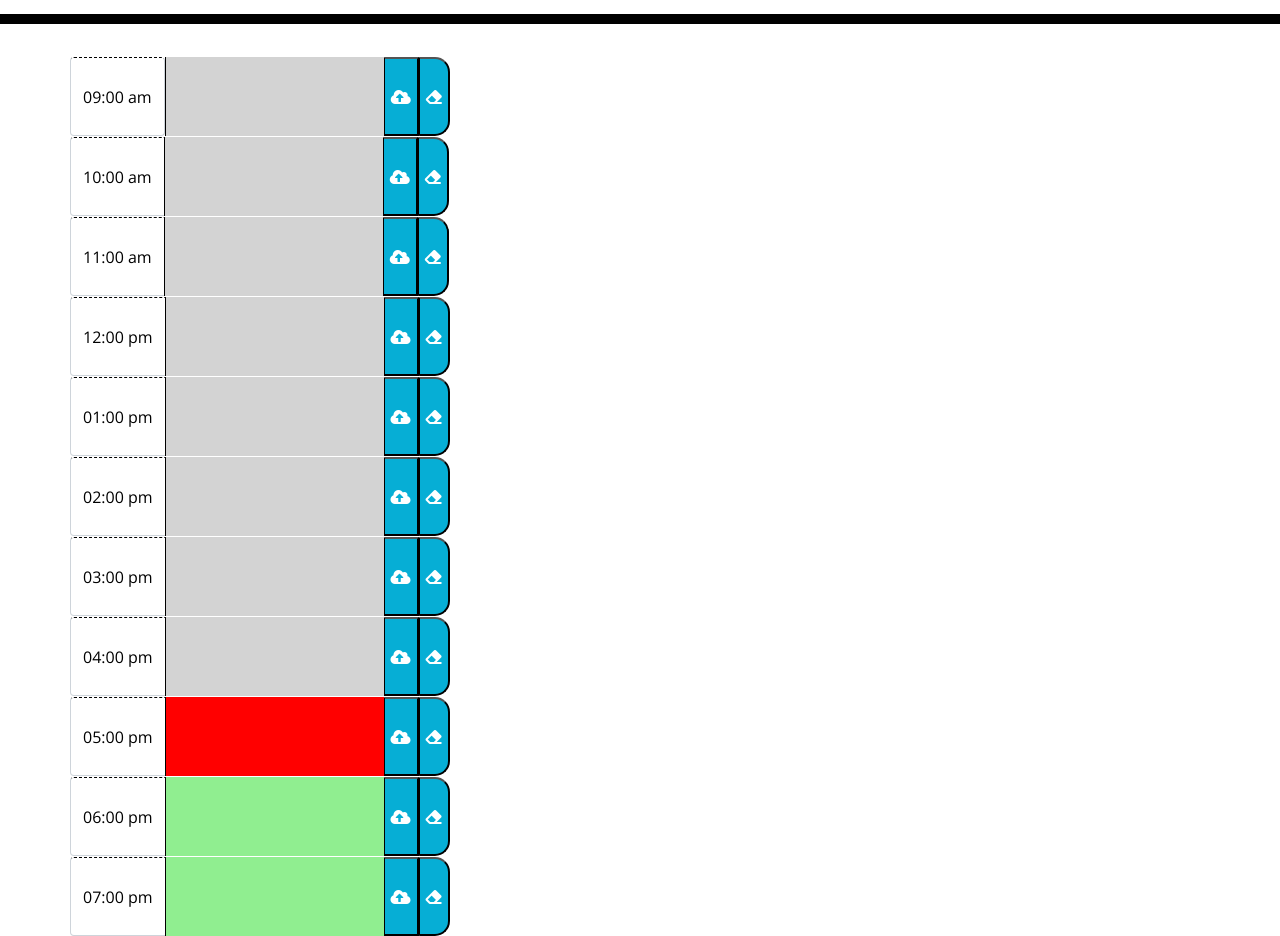
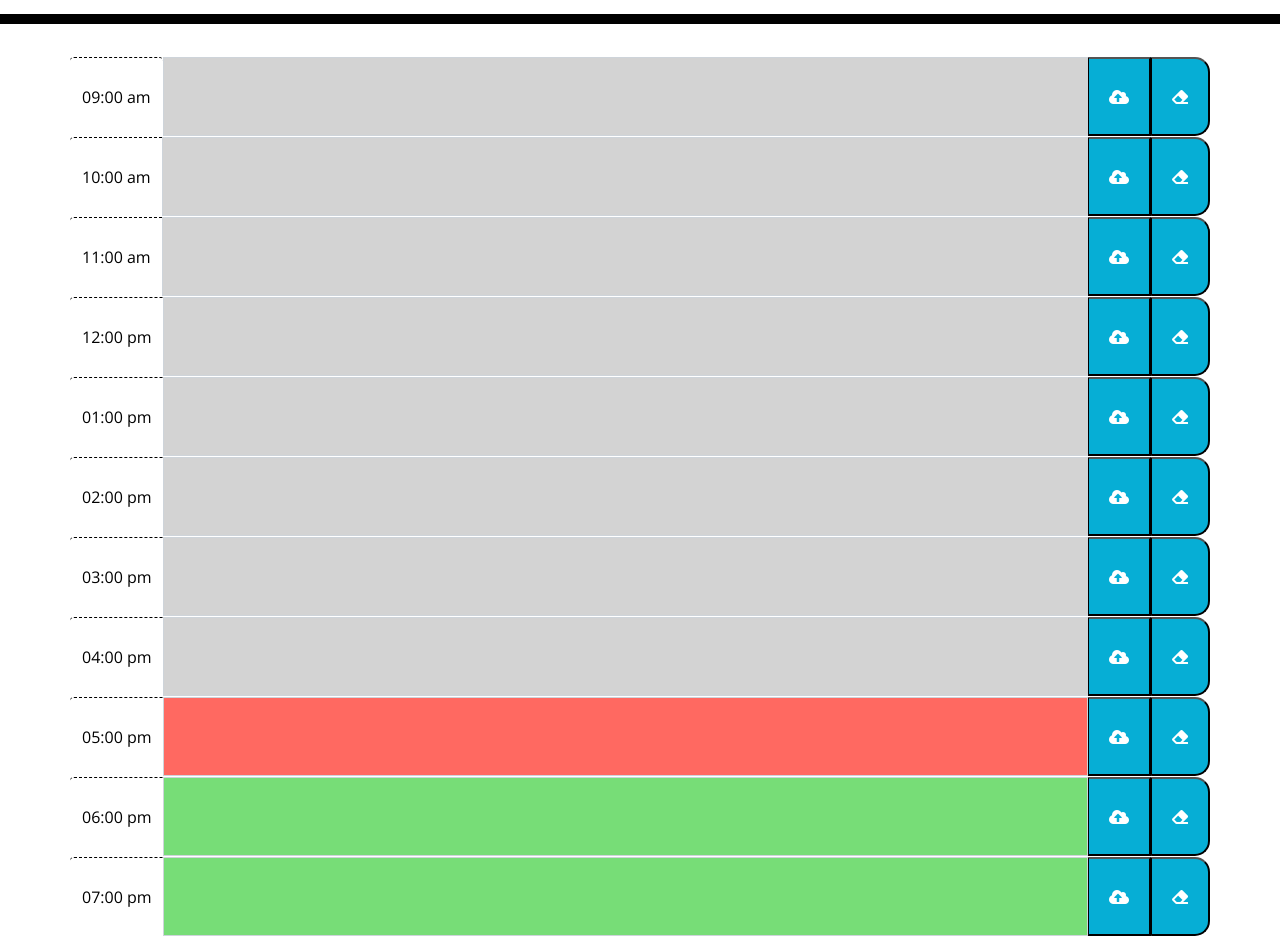
Before and after one commit to analuciarojas/challenge5, a plain HTML site: page index.html in a window 1280 px wide. Shown: the part 280-1216 px from the top of the page. Drawn offline with nearby package versions, Linux system fonts and the light colour scheme.

Commit message:
almost done

```diff
--- a/assets/css/style.css
+++ b/assets/css/style.css
@@ -1,4 +1,39 @@
-body {
+
+  .row {
+    flex-wrap: wrap;
+    flex-direction: row;
+    white-space: pre-wrap;
+    height: 80px;
+    border-top: 1px solid white;;
+  }
+
+  .clearBtn {
+    border-left: 1px solid black;
+    border-top-right-radius: 15px;
+    border-bottom-right-radius: 15px;
+    background-color: #06AED5;
+    color: white;
+    padding:20px;
+  }
+
+  .saveBtn{
+    border-left: 1px solid black;
+    background-color: #06AED5;
+    color: white;
+    padding:20px;
+  }
+
+
+  .saveBtn:hover, .clearBtn:hover {
+    transition: all .3s ease-in-out;
+    color: #000000;
+  }
+
+  .input-group-text, .form {
+    border: none;
+  }
+
+  body {
     font-family: 'Open Sans', sans-serif;
     font-size: 16px;
     line-height: 1;
@@ -41,38 +76,3 @@ body {
     color: #000000;
     border-top: 1px dashed #000000;
   }
-
-  .past {
-    background-color: #d3d3d3;
-    color: white;
-  }
-
-  .present {
-    background-color: #ff6961;
-    color: white;
-  }
-
-  .future {
-    background-color: #77dd77;
-    color: white;
-  }
-
-  .clearBtn {
-    border-left: 1px solid black;
-    border-top-right-radius: 15px;
-    border-bottom-right-radius: 15px;
-    background-color: #06AED5;
-    color: white;
-  }
-
-  .saveBtn{
-    border-left: 1px solid black;
-    background-color: #06AED5;
-    color: white;
-  }
-
-
-  .saveBtn:hover, .clearBtn:hover {
-    font-size: 20px;
-    transition: all .3s ease-in-out;
-  }
--- a/assets/js/script.js
+++ b/assets/js/script.js
@@ -15,7 +15,6 @@ var numbers=["one","two","three","four","five","six","seven","","nine","ten","el
 var numbers2=["on","tw","thre","fou","fiv","si","seve","","nin","te","eleve","twelv",];
 var clear =document.querySelectorAll("button.clearBtn");
 var save =document.querySelectorAll("button.saveBtn");
-var form =document.querySelectorAll("textarea.form");
 var hour = moment().hours();
 var row = document.querySelectorAll("#r")
 hour=parseInt(hour);
@@ -78,11 +77,11 @@ function colors(){
             }
 
             if (hour > time) {
-                    document.getElementById(i).style.backgroundColor="lightgray";
+                    document.getElementById(i).style.backgroundColor="#d3d3d3";
             } else if (hour < time) {
-                    document.getElementById(i).style.backgroundColor="lightgreen";
+                    document.getElementById(i).style.backgroundColor="#77dd77";
             } else {
-                    document.getElementById(i).style.backgroundColor="red";
+                    document.getElementById(i).style.backgroundColor="#ff6961";
             }
         }
     }
@@ -102,11 +101,11 @@ function colors(){
             }
 
             if (hour > time) {
-                    document.getElementById(i).style.backgroundColor="lightgray";
+                    document.getElementById(i).style.backgroundColor="#d3d3d3";
             } else if (hour < time) {
-                    document.getElementById(i).style.backgroundColor="lightgreen";
+                    document.getElementById(i).style.backgroundColor="#77dd77";
             } else {
-                    document.getElementById(i).style.backgroundColor="red";
+                    document.getElementById(i).style.backgroundColor="#ff6961";
             }
         }
     }
--- a/index.html
+++ b/index.html
@@ -34,7 +34,7 @@
       <div class="row" id="r">
         <div class="input-group">
             <span class="input-group-text hour">09:00 am </span>
-          <textarea class="form" aria-label="With textarea" id="9"></textarea>
+          <textarea class="form-control" aria-label="With textarea" id="9"></textarea>
           <button type="button" class="saveBtn" id="nin"><i class="fas fa-cloud-upload-alt"></i></button>
           <button type="button" class="clearBtn" id="nine"><i class="fas fa-eraser"></i></button>
         </div>
@@ -45,7 +45,7 @@
           <div class="input-group-prepend">
             <span class="input-group-text hour">10:00 am </span>
           </div>
-          <textarea class="form" aria-label="With textarea" id="10"></textarea>
+          <textarea class="form-control" aria-label="With textarea" id="10"></textarea>
           <button type="button" class="saveBtn" id="te"><i class="fas fa-cloud-upload-alt"></i></button>
           <button type="button" class="clearBtn" id="ten"><i class="fas fa-eraser"></i></button>
         </div>
@@ -56,7 +56,7 @@
           <div class="input-group-prepend">
             <span class="input-group-text hour">11:00 am </span>
           </div>
-          <textarea class="form" aria-label="With textarea" id="11"></textarea>
+          <textarea class="form-control" aria-label="With textarea" id="11"></textarea>
           <button type="button" class="saveBtn" id="eleve"><i class="fas fa-cloud-upload-alt"></i></button>
           <button type="button" class="clearBtn" id="eleven"><i class="fas fa-eraser"></i></button>
         </div>
@@ -67,7 +67,7 @@
           <div class="input-group-prepend">
             <span class="input-group-text hour">12:00 pm </span>
           </div>
-          <textarea class="form" aria-label="With textarea" id="12"></textarea>
+          <textarea class="form-control" aria-label="With textarea" id="12"></textarea>
           <button type="button" class="saveBtn" id="twelv"><i class="fas fa-cloud-upload-alt"></i></button>
           <button type="button" class="clearBtn" id="twelve"><i class="fas fa-eraser"></i></button>
         </div>
@@ -78,7 +78,7 @@
           <div class="input-group-prepend">
             <span class="input-group-text hour">01:00 pm </span>
           </div>
-          <textarea class="form" aria-label="With textarea" id="1"></textarea>
+          <textarea class="form-control" aria-label="With textarea" id="1"></textarea>
           <button type="button" class="saveBtn" id="on"><i class="fas fa-cloud-upload-alt"></i></button>
           <button type="button" class="clearBtn" id="one"><i class="fas fa-eraser"></i></button>
         </div>
@@ -89,7 +89,7 @@
           <div class="input-group-prepend">
             <span class="input-group-text hour">02:00 pm </span>
           </div>
-          <textarea class="form" aria-label="With textarea" id="2"></textarea>
+          <textarea class="form-control" aria-label="With textarea" id="2"></textarea>
           <button type="button" class="saveBtn" id="tw"><i class="fas fa-cloud-upload-alt"></i></button>
           <button type="button" class="clearBtn" id="two"><i class="fas fa-eraser"></i></button>
         </div>
@@ -100,7 +100,7 @@
           <div class="input-group-prepend">
             <span class="input-group-text hour">03:00 pm </span>
           </div>
-          <textarea class="form" aria-label="With textarea" id="3"></textarea>
+          <textarea class="form-control" aria-label="With textarea" id="3"></textarea>
           <button type="button" class="saveBtn" id="thre"><i class="fas fa-cloud-upload-alt"></i></button>
           <button type="button" class="clearBtn" id="three"><i class="fas fa-eraser"></i></button>
         </div>
@@ -111,7 +111,7 @@
           <div class="input-group-prepend">
             <span class="input-group-text hour">04:00 pm </span>
           </div>
-          <textarea class="form" aria-label="With textarea" id="4"></textarea>
+          <textarea class="form-control" aria-label="With textarea" id="4"></textarea>
           <button type="button" class="saveBtn" id="fou"><i class="fas fa-cloud-upload-alt"></i></button>
           <button type="button" class="clearBtn" id="four"><i class="fas fa-eraser"></i></button>
         </div>
@@ -122,7 +122,7 @@
           <div class="input-group-prepend">
             <span class="input-group-text hour">05:00 pm </span>
           </div>
-          <textarea class="form" aria-label="With textarea" id="5"></textarea>
+          <textarea class="form-control" aria-label="With textarea" id="5"></textarea>
           <button type="button" class="saveBtn" id="fiv"><i class="fas fa-cloud-upload-alt"></i></button>
           <button type="button" class="clearBtn" id="five"><i class="fas fa-eraser"></i></button>
         </div>
@@ -133,7 +133,7 @@
           <div class="input-group-prepend">
             <span class="input-group-text hour">06:00 pm </span>
           </div>
-          <textarea class="form" aria-label="With textarea" id="6"></textarea>
+          <textarea class="form-control" aria-label="With textarea" id="6"></textarea>
           <button type="button" class="saveBtn" id="si"><i class="fas fa-cloud-upload-alt"></i></button>
           <button type="button" class="clearBtn" id="six"><i class="fas fa-eraser"></i></button>
         </div>
@@ -144,7 +144,7 @@
           <div class="input-group-prepend">
             <span class="input-group-text hour">07:00 pm </span>
           </div>
-          <textarea class="form" aria-label="With textarea" id="7"></textarea>
+          <textarea class="form-control" aria-label="With textarea" id="7"></textarea>
           <button type="button" class="saveBtn" id="seve"><i class="fas fa-cloud-upload-alt"></i></button>
           <button type="button" class="clearBtn" id="seven"><i class="fas fa-eraser"></i></button>
         </div>
```
